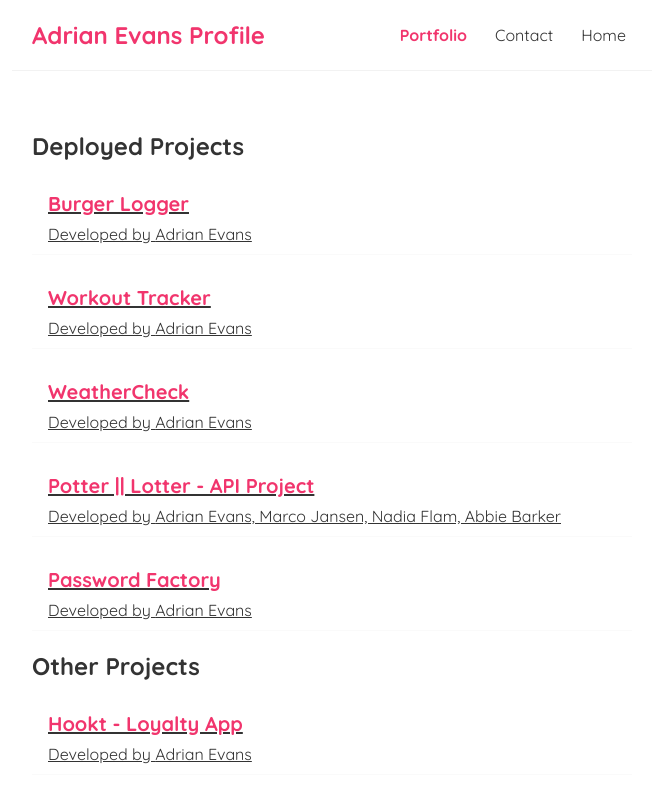
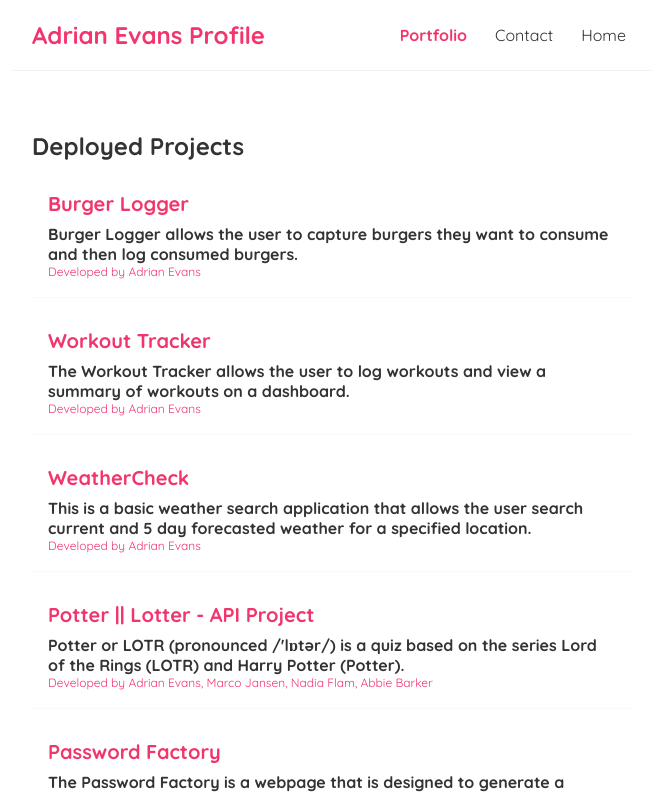
Before and after one commit to AdrianMEvans/portfolio-with-react, a React (Create React App) app: page /portfolio in a window 1280 px wide. Shown: the top 794 px of the page, without its empty margins (308-965 px from the left). Built offline with nearby package versions, Linux system fonts and the light colour scheme; data requests are answered from the project's data file.

Commit message:
fetching data for project detail

```diff
--- a/src/PortfolioDetail.js
+++ b/src/PortfolioDetail.js
@@ -1,10 +1,21 @@
 import { useParams } from "react-router-dom";
+import useFetch from "./useFetch";
 
 const PortfolioDetail = () => {
-    const { id } = useParams()
+    const { id } = useParams();
+    const { data: portfolios, error, isLoading } = useFetch('http://localhost:8000/portfolios/' + id);
+
     return (
         <div className="portfolio-detail">
-            <h2>Portfolio Detail - { id } </h2>
+            { isLoading && <div>Loading...</div> }
+      { error && <div>{ error }</div> }
+      { portfolios && (
+        <article>
+          <h2>{ portfolios.title }</h2>
+          <p>Written by { portfolios.author }</p>
+          <div>{ portfolios.body }</div>
+        </article>
+      )}
         </div>
      );
 }
--- a/src/PortfolioListDeployed.js
+++ b/src/PortfolioListDeployed.js
@@ -9,6 +9,7 @@ const PortfolioList = ({ portfolios, title }) => {
         <div className="portfolio-preview" key={portfolio.id} >
           <Link to={`/portfolio/${portfolio.id}`}>
             <h2>{portfolio.title}</h2>
+            <h4>{portfolio.body}</h4>
             <p>Developed by {portfolio.author}</p>
           </Link>
         </div>
--- a/src/index.css
+++ b/src/index.css
@@ -47,3 +47,13 @@
   color: #f1356d;
   margin-bottom: 8px;
 }
+
+.portfolio-preview p {
+  font-size: 12px;
+  color: #f1356d;
+  margin-bottom: 8px;
+}
+
+.portfolio-preview a {
+  text-decoration: none;
+}
```
